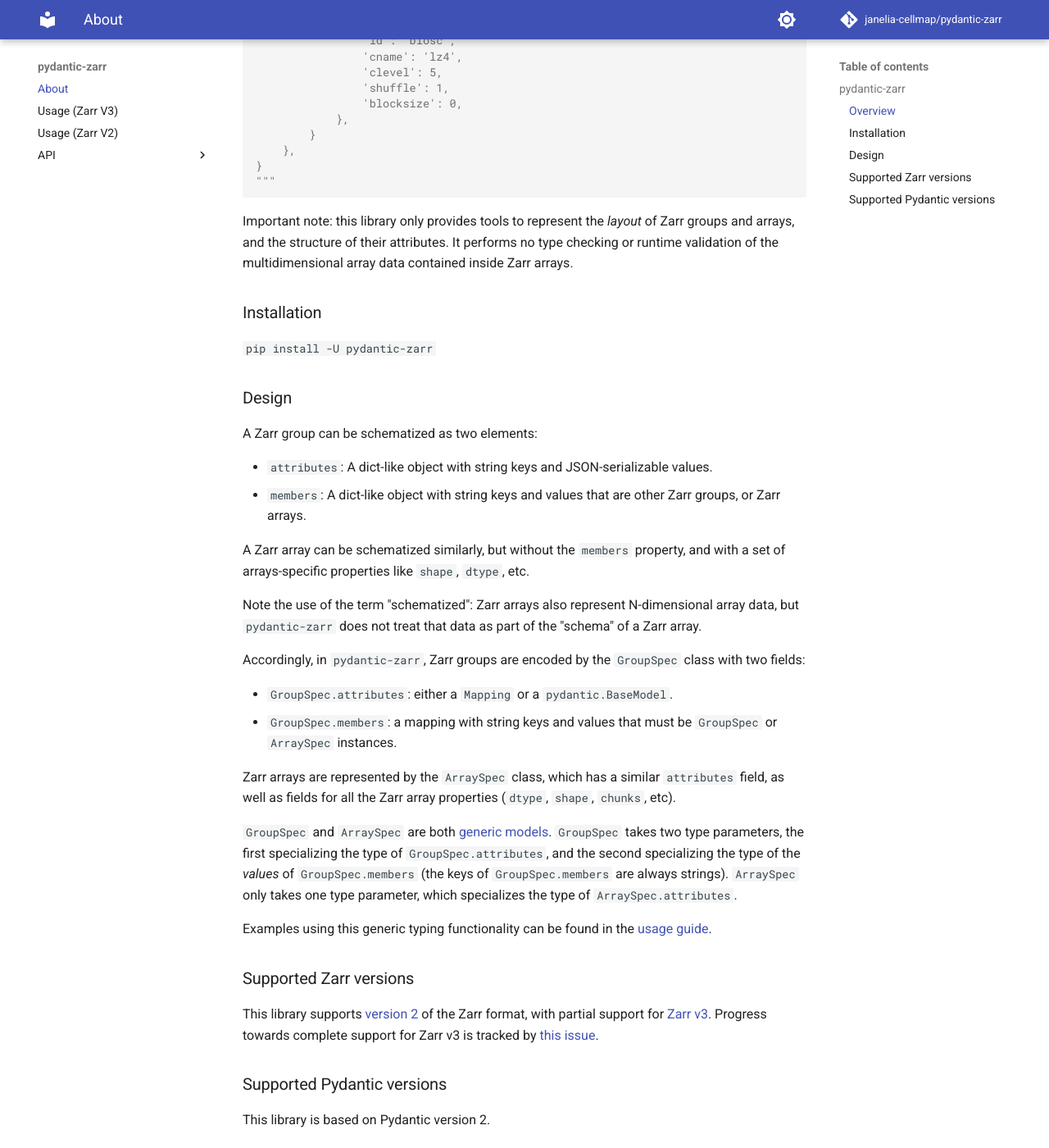
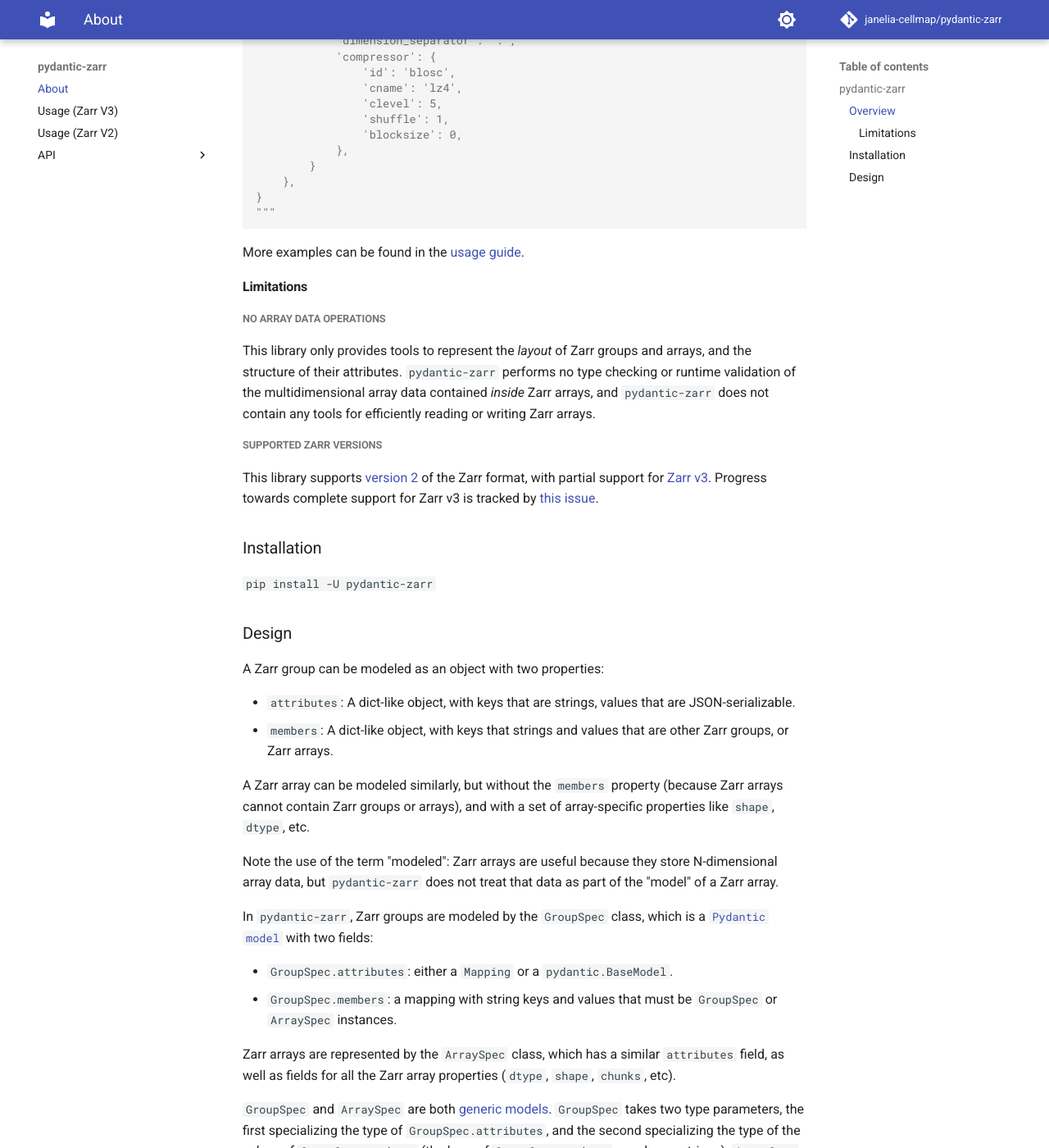
Before and after one commit to janelia-cellmap/pydantic-zarr, an MkDocs documentation site: the page built from docs/index.md, in a window 1280 px wide and 1400 px high, scrolled down 961 px. Shown: the whole window at 82% size. Built offline with MkDocs 1.6.1 and Material for MkDocs 9.7.7, drawn with Linux system fonts in a browser that asks for light colours; comment, search, counter and statistics services are not loaded; some of the changed text lies outside the part shown.

Commit message:
docs: improve docs

````diff
--- a/docs/index.md
+++ b/docs/index.md
@@ -6,18 +6,20 @@
 
 ## Overview
 
-`pydantic-zarr` expresses data stored in the [zarr](https://zarr.readthedocs.io/en/stable/) format with [Pydantic](https://docs.pydantic.dev/1.10/). Specifically, `pydantic-zarr` encodes Zarr groups and arrays as [Pydantic models](https://docs.pydantic.dev/1.10/usage/models/). Programmers can use these models to formalize the structure of Zarr hierarchies, and apply type-checking and runtime validation to Zarr data.
+`pydantic-zarr` expresses data stored in the [zarr](https://zarr.readthedocs.io/en/stable/) format with [Pydantic](https://docs.pydantic.dev/1.10/). Specifically, `pydantic-zarr` encodes Zarr groups and arrays as [Pydantic models](https://docs.pydantic.dev/1.10/usage/models/). These models are useful for formalizing the structure of Zarr hierarchies, type-checking Zarr hierarchies, and runtime validation for Zarr-based data.
 
 
 ```python
 import zarr
 from pydantic_zarr.v2 import GroupSpec
 
+# create a Zarr group
 group = zarr.group(path='foo')
+# put an array inside the group
 array = zarr.create(store = group.store, path='foo/bar', shape=10, dtype='uint8')
 array.attrs.put({'metadata': 'hello'})
 
-# this is a pydantic model
+# create a pydantic model to model the Zarr group
 spec = GroupSpec.from_zarr(group)
 print(spec.model_dump())
 """
@@ -48,7 +50,17 @@
 """
 ```
 
-Important note: this library only provides tools to represent the *layout* of Zarr groups and arrays, and the structure of their attributes. It performs no type checking or runtime validation of the multidimensional array data contained inside Zarr arrays.
+More examples can be found in the [usage guide](usage_zarr_v2.md).
+
+### Limitations
+
+#### No array data operations
+This library only provides tools to represent the *layout* of Zarr groups and arrays, and the structure of their attributes. `pydantic-zarr` performs no type checking or runtime validation of the multidimensional array data contained *inside* Zarr arrays, and `pydantic-zarr` does not contain any tools for efficiently reading or writing Zarr arrays.
+
+#### Supported Zarr versions
+
+This library supports [version 2](https://zarr.readthedocs.io/en/stable/spec/v2.html) of the Zarr format, with partial support for [Zarr v3](https://zarr-specs.readthedocs.io/en/latest/v3/core/v3.0.html). Progress towards complete support for Zarr v3 is tracked by [this issue](https://github.com/d-v-b/pydantic-zarr/issues/3).
+
 
 ## Installation
 
@@ -56,33 +68,22 @@
 
 ## Design
 
-A Zarr group can be schematized as two elements:
+A Zarr group can be modeled as an object with two properties:
 
+- `attributes`: A dict-like object, with keys that are strings, values that are JSON-serializable.
+- `members`: A dict-like object, with keys that strings and values that are other Zarr groups, or Zarr arrays.
 
-- `attributes`: A dict-like object with string keys and JSON-serializable values.
-- `members`: A dict-like object with string keys and values that are other Zarr groups, or Zarr arrays.
+A Zarr array can be modeled similarly, but without the `members` property (because Zarr arrays cannot contain Zarr groups or arrays), and with a set of array-specific properties like `shape`, `dtype`, etc.
 
-A Zarr array can be schematized similarly, but without the `members` property, and with a set of arrays-specific properties like `shape`, `dtype`, etc.
+Note the use of the term "modeled": Zarr arrays are useful because they store N-dimensional array data, but `pydantic-zarr` does not treat that data as part of the "model" of a Zarr array.
 
-Note the use of the term "schematized": Zarr arrays also represent N-dimensional array data, but `pydantic-zarr` does not treat that data as part of the "schema" of a Zarr array.
-
-Accordingly, in `pydantic-zarr`, Zarr groups are encoded by the `GroupSpec` class with two fields:
-
+In `pydantic-zarr`, Zarr groups are modeled by the `GroupSpec` class, which is a [`Pydantic model`](https://docs.pydantic.dev/latest/concepts/models/) with two fields:
 
 - `GroupSpec.attributes`: either a `Mapping` or a `pydantic.BaseModel`.
 - `GroupSpec.members`: a mapping with string keys and values that must be `GroupSpec` or `ArraySpec` instances.
 
 Zarr arrays are represented by the `ArraySpec` class, which has a similar `attributes` field, as well as fields for all the Zarr array properties (`dtype`, `shape`, `chunks`, etc).
 
-
 `GroupSpec` and `ArraySpec` are both [generic models](https://docs.pydantic.dev/1.10/usage/models/#generic-models). `GroupSpec` takes two type parameters, the first specializing the type of `GroupSpec.attributes`, and the second specializing the type of the *values* of `GroupSpec.members` (the keys of `GroupSpec.members` are always strings). `ArraySpec` only takes one type parameter, which specializes the type of `ArraySpec.attributes`.
 
 Examples using this generic typing functionality can be found in the [usage guide](usage.md#using-generic-types).
-
-## Supported Zarr versions
-
-This library supports [version 2](https://zarr.readthedocs.io/en/stable/spec/v2.html) of the Zarr format, with partial support for [Zarr v3](https://zarr-specs.readthedocs.io/en/latest/v3/core/v3.0.html). Progress towards complete support for Zarr v3 is tracked by [this issue](https://github.com/d-v-b/pydantic-zarr/issues/3).
-
-## Supported Pydantic versions
-
-This library is based on Pydantic version 2.
````
Also changed, not shown: docs/usage_zarr_v2.md (+1 -1 lines).
